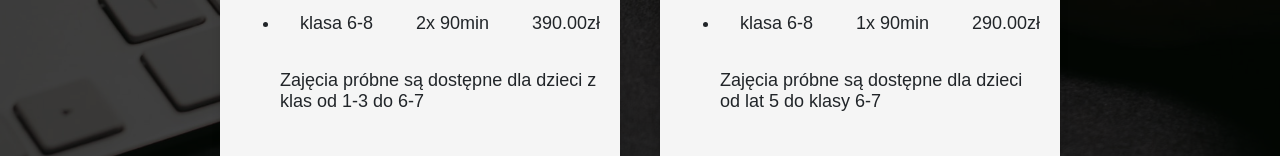
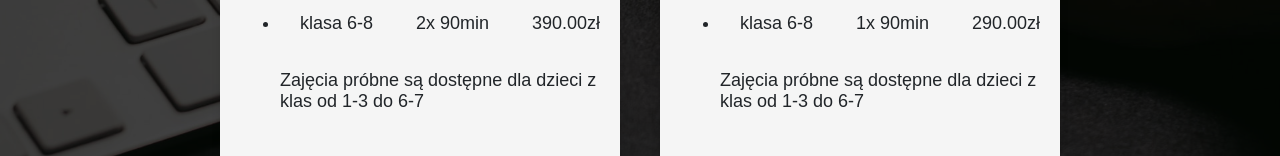
Before and after one commit to s21247/RSite, a React (Create React App) app: page / in a window 1280 px wide. Shown: the part 612-768 px from the top of the page. Built offline with nearby package versions, Linux system fonts and the light colour scheme.

Commit message:
ui change

```diff
--- a/src/HomepageView/LessonForm/const/Lesson.ts
+++ b/src/HomepageView/LessonForm/const/Lesson.ts
@@ -48,8 +48,6 @@ export const classOptionsENG = [
 ]
 
 export const classOptionSPAIN = [
-    { value: ClassType.VERY_LOW, label: ClassType.VERY_LOW },
-    { value: ClassType.LOW, label: ClassType.LOW },
     { value: ClassType.MEDIUM, label: ClassType.MEDIUM },
     { value: ClassType.HIGH, label: ClassType.HIGH },
     { value: ClassType.VERY_HIGH, label: ClassType.VERY_HIGH }
--- a/src/HomepageView/Pricing/Pricing.tsx
+++ b/src/HomepageView/Pricing/Pricing.tsx
@@ -59,7 +59,7 @@ const Pricing = () => {
                                     </S.PricingItem>
                                 })
                             }
-                        <S.Text>Zajęcia próbne są dostępne dla dzieci od lat 5 do klasy 6-7</S.Text>
+                        <S.Text>Zajęcia próbne są dostępne dla dzieci z klas od 1-3 do 6-7</S.Text>
                         </S.PricingList>
                     </S.PricingContent>
                 </S.PricingElement>
```
